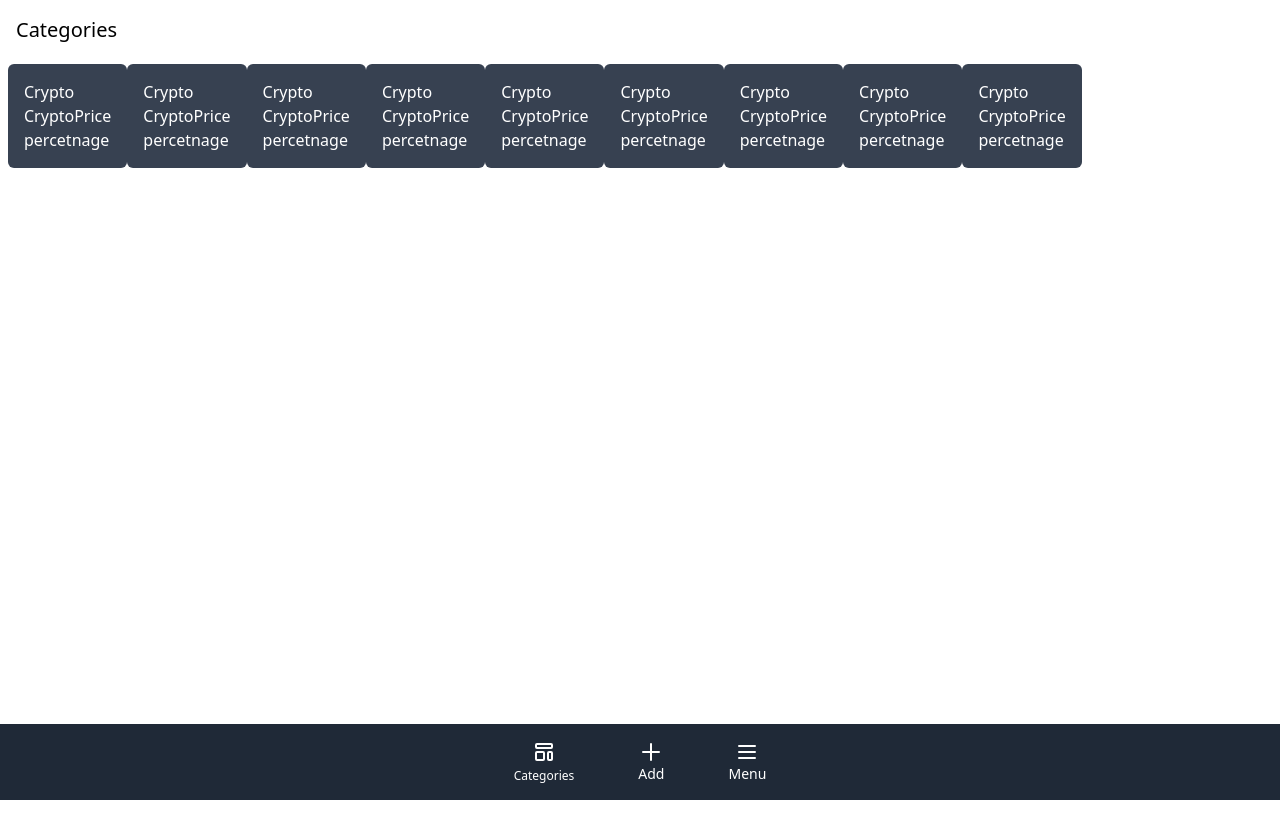
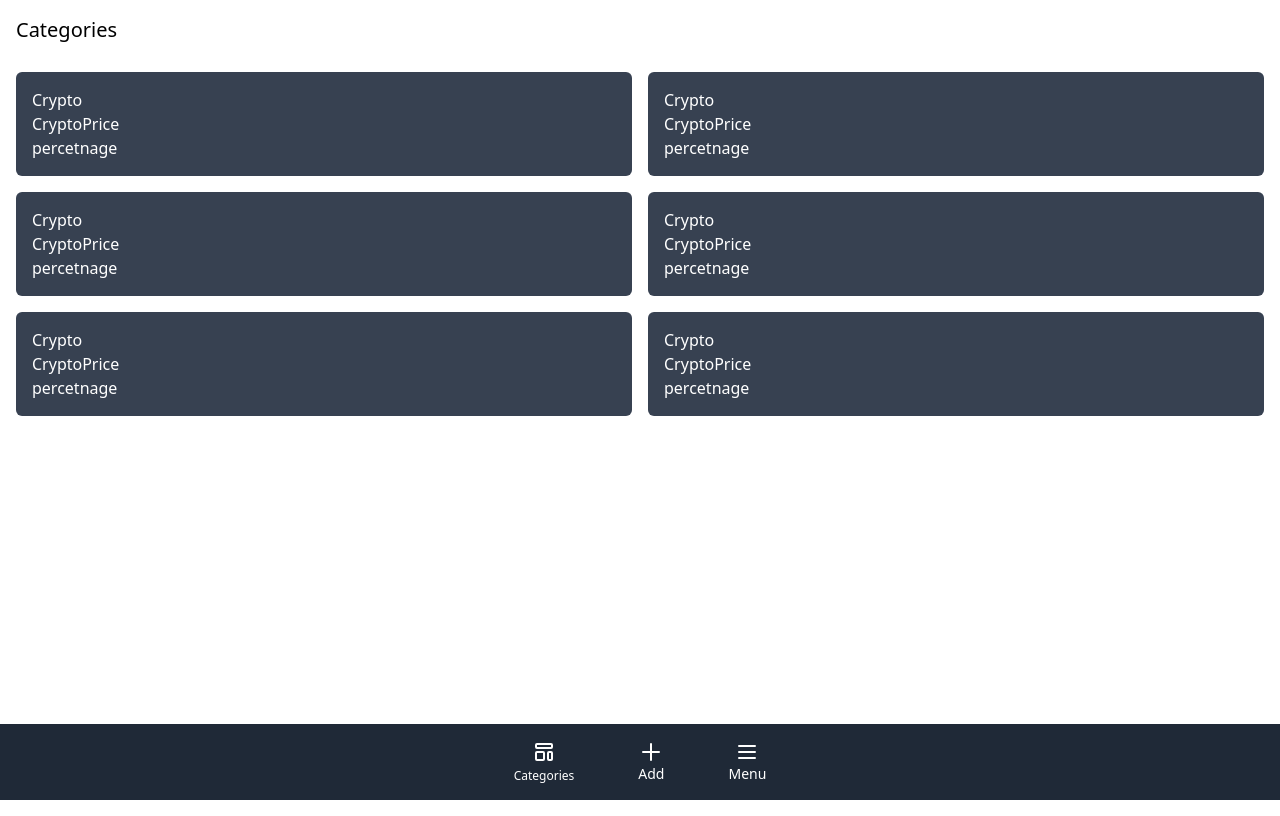
Before and after one commit to NakxH/crypto-app, a React (Create React App) app: page /categories in a window 1280 px wide. Built offline with nearby package versions, Linux system fonts and the light colour scheme.

Commit message:
Added Category Horizontal Scroller

```diff
--- /dev/null
+++ b/src/components/CategoryHorizontalScroller/CategoryHorizontalScroller.js
@@ -0,0 +1,25 @@
+import React from 'react'
+import { HorizontalScroller } from '../HorizontalScroller/HorizontalScroller'
+import { Card } from '../Card/Card'
+
+export const CategoryHorizontalScroller = () => {
+    return (
+        <HorizontalScroller>
+            <div className='w-3/4 mr-5 shrink-0 text-white p-1'>
+                <Card>
+                    <h1>Crypto</h1><span></span><p>CryptoPrice</p><span></span><p>percetnage</p>
+                </Card>
+            </div>
+            <div className='w-3/4 mr-5 shrink-0 text-white p-1'>
+                <Card>
+                    <h1>Crypto</h1><span></span><p>CryptoPrice</p><span></span><p>percetnage</p>
+                </Card>
+            </div>
+            <div className='w-3/4 mr-5 shrink-0 text-white p-1'>
+                <Card>
+                    <h1>Crypto</h1><span></span><p>CryptoPrice</p><span></span><p>percetnage</p>
+                </Card>
+            </div>
+        </HorizontalScroller>
+    )
+}
--- /dev/null
+++ b/src/components/CategoryHorizontalScroller/index.js
@@ -0,0 +1 @@
+export * from "./CategoryHorizontalScroller";
--- a/src/components/CategoryList/CategoryList.js
+++ b/src/components/CategoryList/CategoryList.js
@@ -4,33 +4,36 @@ import { Card } from '../Card/Card'
 export const CategoryList = () => {
     return (
         <div className='my-5 px-2 shrink-0 text-white flex flex-wrap'>
-           <Card>
-               <h1>Crypto</h1><span></span><p>CryptoPrice</p><span></span><p>percetnage</p>
-           </Card>
-           <Card>
-               <h1>Crypto</h1><span></span><p>CryptoPrice</p><span></span><p>percetnage</p>
-           </Card>
-           <Card>
-               <h1>Crypto</h1><span></span><p>CryptoPrice</p><span></span><p>percetnage</p>
-           </Card>
-           <Card>
-               <h1>Crypto</h1><span></span><p>CryptoPrice</p><span></span><p>percetnage</p>
-           </Card>
-           <Card>
-               <h1>Crypto</h1><span></span><p>CryptoPrice</p><span></span><p>percetnage</p>
-           </Card>
-           <Card>
-               <h1>Crypto</h1><span></span><p>CryptoPrice</p><span></span><p>percetnage</p>
-           </Card>
-           <Card>
-               <h1>Crypto</h1><span></span><p>CryptoPrice</p><span></span><p>percetnage</p>
-           </Card>
-           <Card>
-               <h1>Crypto</h1><span></span><p>CryptoPrice</p><span></span><p>percetnage</p>
-           </Card>
-           <Card>
-               <h1>Crypto</h1><span></span><p>CryptoPrice</p><span></span><p>percetnage</p>
-           </Card>
+            <div className='w-1/2 p-2'>
+                <Card>
+                    <h1>Crypto</h1><span></span><p>CryptoPrice</p><span></span><p>percetnage</p>
+                </Card>
+            </div>
+            <div className='w-1/2 p-2'>
+                <Card>
+                    <h1>Crypto</h1><span></span><p>CryptoPrice</p><span></span><p>percetnage</p>
+                </Card>
+            </div>
+            <div className='w-1/2 p-2'>
+                <Card>
+                    <h1>Crypto</h1><span></span><p>CryptoPrice</p><span></span><p>percetnage</p>
+                </Card>
+            </div>
+            <div className='w-1/2 p-2'>
+                <Card>
+                    <h1>Crypto</h1><span></span><p>CryptoPrice</p><span></span><p>percetnage</p>
+                </Card>
+            </div>
+            <div className='w-1/2 p-2'>
+                <Card>
+                    <h1>Crypto</h1><span></span><p>CryptoPrice</p><span></span><p>percetnage</p>
+                </Card>
+            </div>
+            <div className='w-1/2 p-2'>
+                <Card>
+                    <h1>Crypto</h1><span></span><p>CryptoPrice</p><span></span><p>percetnage</p>
+                </Card>
+            </div>
         </div>
     )
 }
--- /dev/null
+++ b/src/components/FavouritesList/FavouritesList.js
@@ -0,0 +1,9 @@
+import React from 'react'
+
+export const FavouritesList = () => {
+    return (
+        <div>
+
+        </div>
+    )
+}
--- /dev/null
+++ b/src/components/FavouritesList/index.js
@@ -0,0 +1 @@
+export * from "./FavouritesList";
--- a/src/components/HorizontalScroller/HorizontalScroller.js
+++ b/src/components/HorizontalScroller/HorizontalScroller.js
@@ -4,24 +4,7 @@ import { Card } from '../Card/Card'
 export const HorizontalScroller = ({children}) => {
     return (
         <div className='overflow-x-auto flex'>
-            <Card>
-               <h1>Crypto</h1><span></span><p>CryptoPrice</p><span></span><p>percetnage</p>
-           </Card>
-           <Card>
-               <h1>Crypto</h1><span></span><p>CryptoPrice</p><span></span><p>percetnage</p>
-           </Card>
-           <Card>
-               <h1>Crypto</h1><span></span><p>CryptoPrice</p><span></span><p>percetnage</p>
-           </Card>
-           <Card>
-               <h1>Crypto</h1><span></span><p>CryptoPrice</p><span></span><p>percetnage</p>
-           </Card>
-           <Card>
-               <h1>Crypto</h1><span></span><p>CryptoPrice</p><span></span><p>percetnage</p>
-           </Card>
-           <Card>
-               <h1>Crypto</h1><span></span><p>CryptoPrice</p><span></span><p>percetnage</p>
-           </Card>
+           {children}
         </div>
     )
 }
--- a/src/pages/HomePage/HomePage.js
+++ b/src/pages/HomePage/HomePage.js
@@ -1,28 +1,13 @@
 import React from 'react'
-import { Card } from '../../components/Card/Card'
-import { HorizontalScroller } from '../../components/HorizontalScroller/HorizontalScroller'
+import { CategoryHorizontalScroller } from '../../components/CategoryHorizontalScroller/CategoryHorizontalScroller'
 
 export const HomePage = () => {
     return (
         <div>
             HomePage
-            <HorizontalScroller>
-                <div className='w-3/4 mr-5 shrink-0 text-white'>
-                    <Card>
-                        Test
-                    </Card>
-                </div>
-                <div className='w-3/4 mr-5 shrink-0 text-white'>
-                    <Card>
-                        Test
-                    </Card>
-                </div>
-                <div className='w-3/4 mr-5 shrink-0 text-white'>
-                    <Card>
-                        Test
-                    </Card>
-                </div>
-            </HorizontalScroller>
+            <CategoryHorizontalScroller>
+
+            </CategoryHorizontalScroller>
         </div>
     )
 }
```
Also changed, not shown: 2 other files (tests, documents, lock files or other folders).
